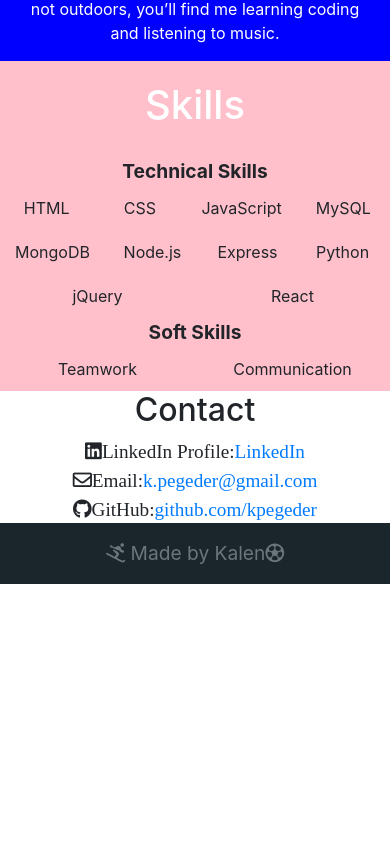
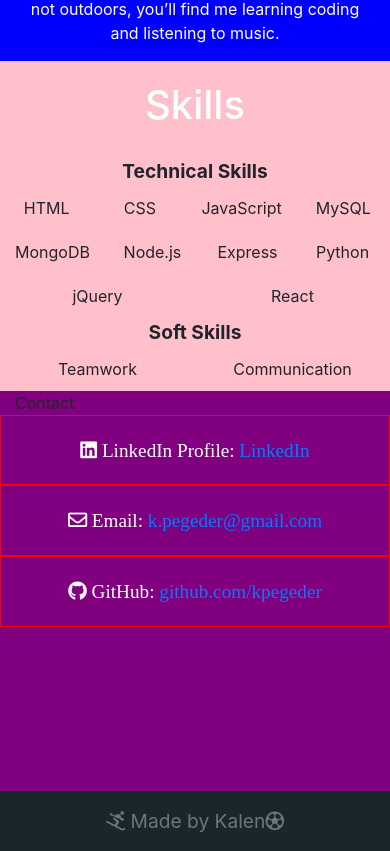
Before and after one commit to kpegeder/react-profile, a React (Create React App) app: page / in a window 390 px wide. Shown: the part 1368-2219 px from the top of the page. Before the commit the page ends 1952 px from the top, so only its background shows below. Built offline with nearby package versions, Linux system fonts and the light colour scheme.

Commit message:
make contact mobile friendly

```diff
--- a/src/components/Contact/index.js
+++ b/src/components/Contact/index.js
@@ -1,15 +1,19 @@
 import React from "react";
+import { Container, Row, Col } from "react-bootstrap";
 import "./style.css";
 
 function Contact() {
   return (
-    <div className="row justify-content-md-center">
-      <div className="center col-md-12">
-        <h2>Contact</h2>
-      </div>
-      <div className="job-icon col-md-4">
+    <div className="contact-section">
+      <Container>
+        <Row>
+          <Col className="contactHeader">Contact</Col>
+        </Row>
+        <Row>
+          <Col sm={4} className="job-icon contact-me">
             <i className="fab fa-linkedin">
-          LinkedIn Profile:
+              {" "}
+              LinkedIn Profile:{" "}
               <a
                 href="https://www.linkedin.com/in/kalenpegeder/"
                 target="_blank"
@@ -18,18 +22,24 @@ function Contact() {
                 LinkedIn
               </a>
             </i>
-      </div>
-      <div className="job-icon col-md-4">
+          </Col>
+          <Col sm={4} className="job-icon contact-me">
             <i className="far fa-envelope">
-          Email:
-          <a href="mailto:k.pegeder@gmail.com" target="_blank" rel="noreferrer">
+              {" "}
+              Email:{" "}
+              <a
+                href="mailto:k.pegeder@gmail.com"
+                target="_blank"
+                rel="noreferrer"
+              >
                 k.pegeder@gmail.com
               </a>
             </i>
-      </div>
-      <div className="job-icon col-md-4">
+          </Col>
+          <Col sm={4} className="job-icon contact-me">
             <i className="fab fa-github">
-          GitHub:
+              {" "}
+              GitHub:{" "}
               <a
                 href="https://github.com/kpegeder"
                 target="_blank"
@@ -38,7 +48,9 @@ function Contact() {
                 github.com/kpegeder
               </a>
             </i>
-      </div>
+          </Col>
+        </Row>
+      </Container>
     </div>
   );
 }
```
Lines whose indentation alone changed are shown as unchanged.
